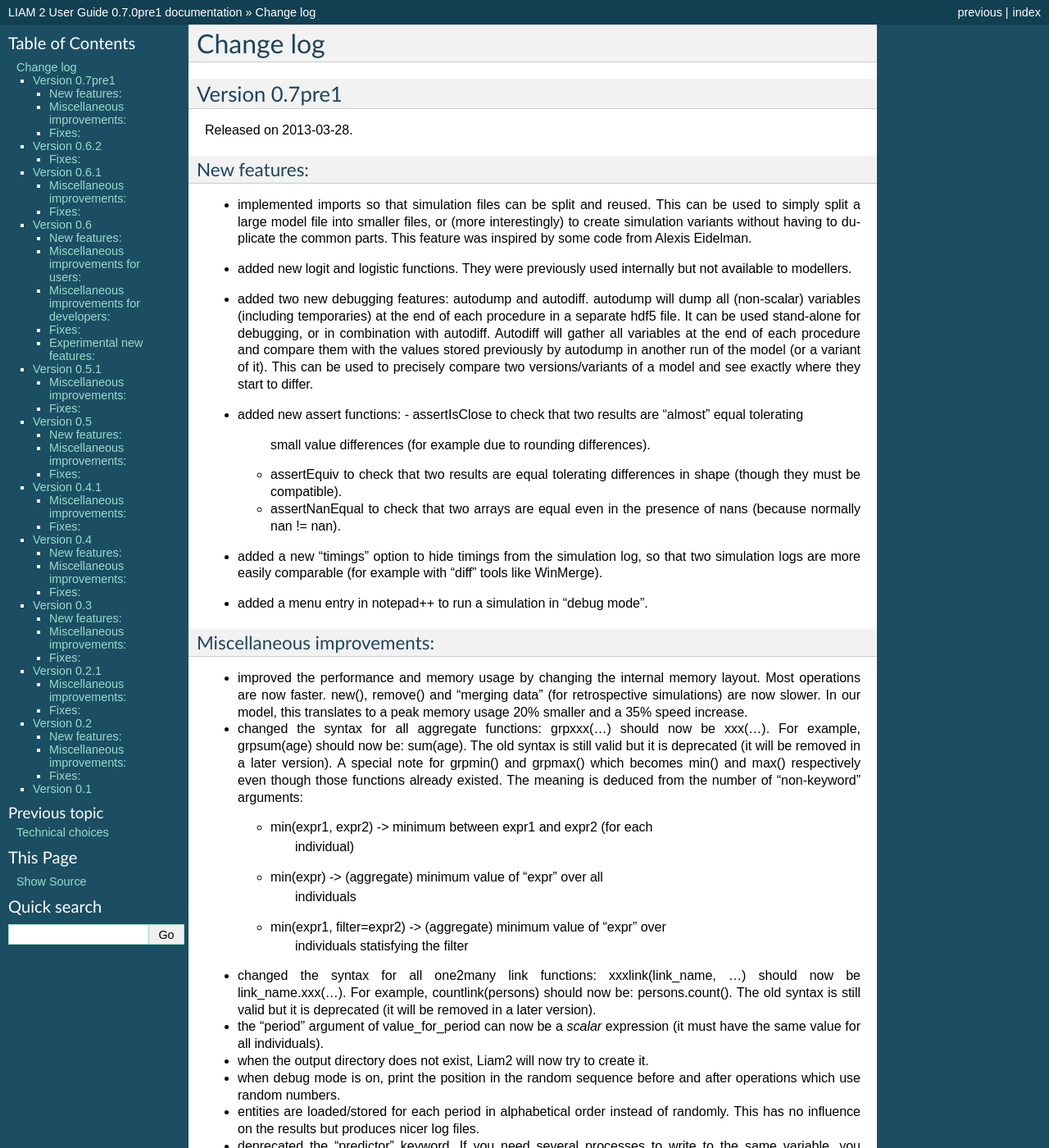
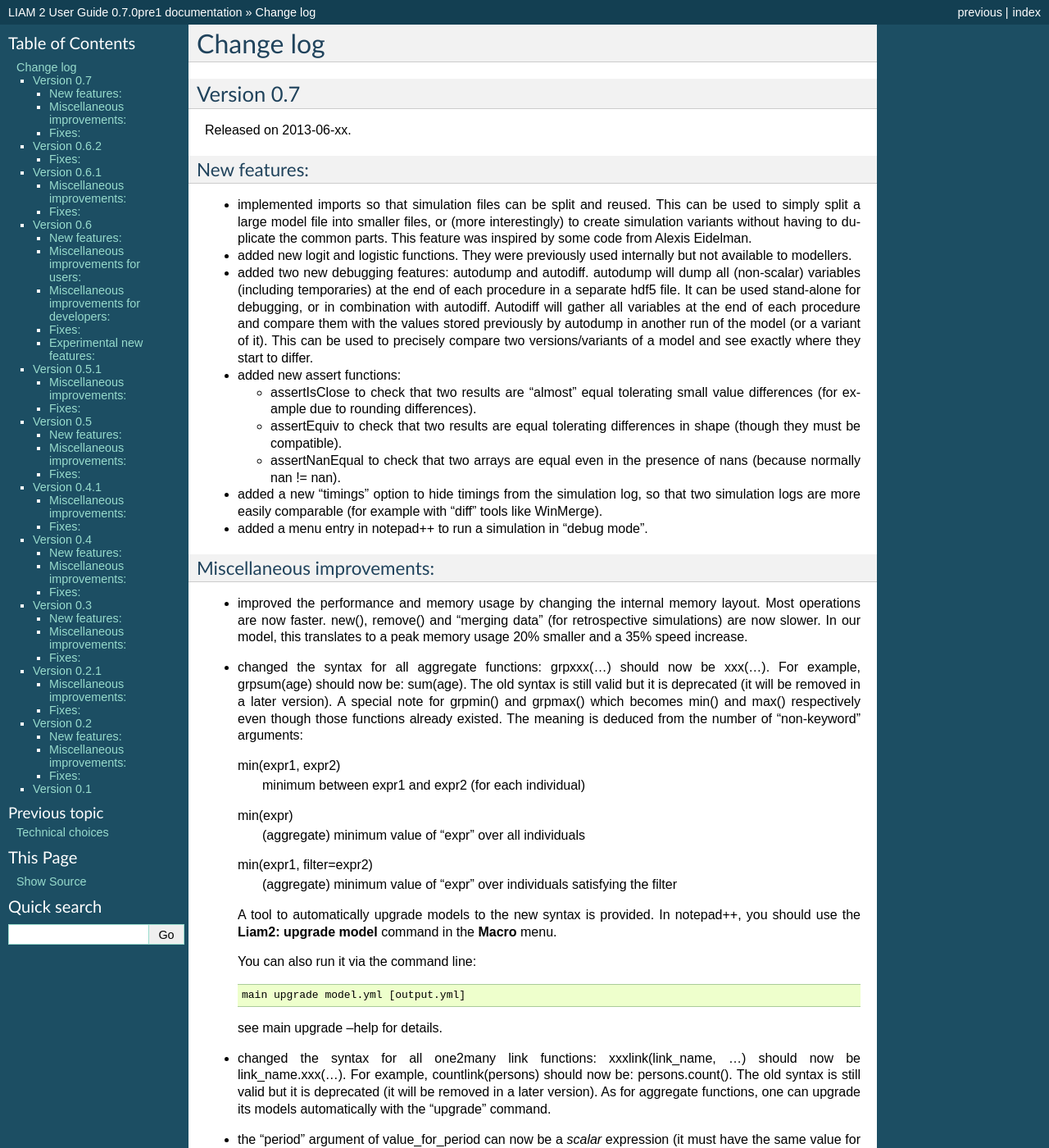
Before and after one commit to liam2/liam2, a Sphinx documentation site: the page built from doc/usersguide/source/changes.rst, in a window 1280 px wide and 1400 px high. Shown: the whole window at 82% size. Built offline with Sphinx 7.4.7, drawn with Linux system fonts in a browser that asks for light colours; formulas are drawn with MathJax 3; some of the changed text lies outside the part shown.

Commit message:
* document upgrade tool in changelog * a few cosmetic improvements to docs * (explicitly) document how to run a model

```diff
--- a/doc/usersguide/source/changes.rst
+++ b/doc/usersguide/source/changes.rst
@@ -3,10 +3,10 @@
 Change log
 ##########
 
-Version 0.7pre1
-===============
+Version 0.7
+===========
 
-Released on 2013-03-28.
+Released on 2013-06-xx.
 
 New features:
 -------------
@@ -30,6 +30,7 @@
   where they start to differ.
 
 * added new assert functions:
+
   - assertIsClose to check that two results are "almost" equal tolerating
     small value differences (for example due to rounding differences).
   - assertEquiv to check that two results are equal tolerating differences in
@@ -59,17 +60,30 @@
   respectively even though those functions already existed. The meaning is
   deduced from the number of "non-keyword" arguments:
 
-  - min(expr1, expr2)        -> minimum between expr1 and expr2 (for each
-                                individual)
-  - min(expr)                -> (aggregate) minimum value of "expr" over all
-                                individuals
-  - min(expr1, filter=expr2) -> (aggregate) minimum value of "expr" over
-                                individuals statisfying the filter
+  min(expr1, expr2)
+    minimum between expr1 and expr2 (for each individual)
+
+  min(expr)
+    (aggregate) minimum value of "expr" over all individuals
+
+  min(expr1, filter=expr2)
+    (aggregate) minimum value of "expr" over individuals satisfying the filter
+
+  A tool to automatically upgrade models to the new syntax is provided. In
+  notepad++, you should use the **Liam2: upgrade model** command in the
+  **Macro** menu.
+
+  You can also run it via the command line: ::
+
+    main upgrade model.yml [output.yml]
+
+  see main upgrade --help for details.
 
 * changed the syntax for all one2many link functions: xxxlink(link_name, ...)
   should now be link_name.xxx(...). For example, countlink(persons) should now
   be: persons.count(). The old syntax is still valid but it is deprecated (it
-  will be removed in a later version).
+  will be removed in a later version). As for aggregate functions, one can
+  upgrade its models automatically with the "upgrade" command.
 
 * the "period" argument of value_for_period can now be a *scalar* expression
   (it must have the same value for all individuals).
@@ -96,7 +110,7 @@
     if(age < 50, by_age[age + 50], 0.5)
 
   Periodic globals are unaffected (they always return "missing" when out of
-  bounds)
+  bounds).
 
 * fixed link expressions which span 3 (or more) *different* entities.
 
--- a/doc/usersguide/source/import.rst
+++ b/doc/usersguide/source/import.rst
@@ -296,4 +296,4 @@
 
 - If you are using the command line, use: ::
 
-    liam2 import <path_to_description_file>
+    [LIAM2PATH]\main import <path_to_description_file>
```
Also changed, not shown: doc/usersguide/source/environment.rst (+5 -5 lines), doc/usersguide/source/model.rst (+10 -0 lines).
